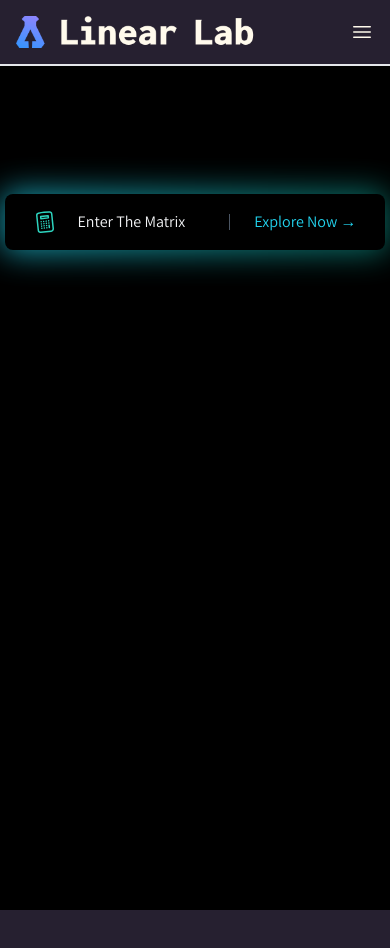
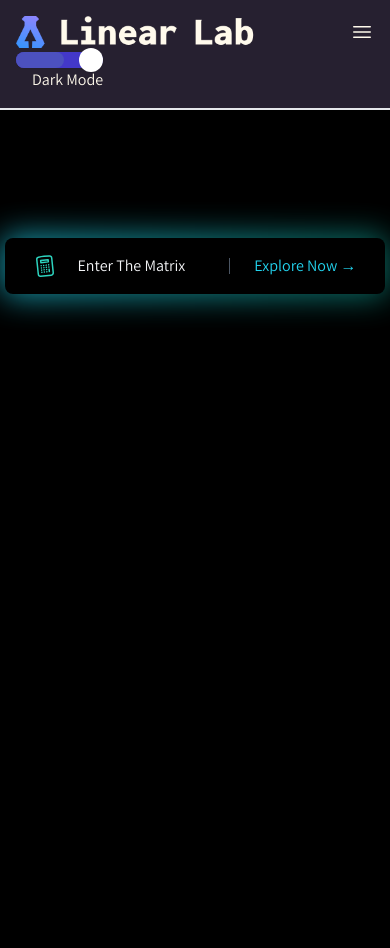
Before and after one commit to nickjg1/linear-lab, a React (Create React App) app in the folder react-app/: page / in a window 390 px wide. Shown: the top 948 px of the page. Before the commit the page ends 910 px from the top, so only its background shows below. Built offline with nearby package versions, Linux system fonts and the light colour scheme.

Commit message:
Added focus states to navbar

```diff
--- a/react-app/src/components/Dropdown.jsx
+++ b/react-app/src/components/Dropdown.jsx
@@ -12,7 +12,7 @@ export default function Navbar() {
 	return (
 		<Menu as="div" className="relative inline-block text-left ">
 			<div>
-				<Menu.Button className="inline-flex font-sans w-full justify-center gap-x-1 group-hover:text-gray-400 transition duration-200 ">
+				<Menu.Button className="inline-flex font-sans w-full justify-center gap-x-1  ">
 					Lessons
 					<ChevronDownIcon className="mt-1 w-5 group-hover:text-gray-400" />
 				</Menu.Button>
--- a/react-app/src/components/Navbar.jsx
+++ b/react-app/src/components/Navbar.jsx
@@ -1,4 +1,3 @@
-import { useState } from 'react';
 import { useNavigate } from 'react-router-dom';
 import Dropdown from './Dropdown';
 
@@ -11,15 +10,18 @@ const Navbar = () => {
 
 	return (
 		<header className="lg:px-16 px-4 bg-offBlack flex flex-wrap justify-between lg:justify-start items-center lg:py-2 py-4 border-b-2 ">
-			<img
+			<a
+				href="/"
 				onClick={() => {
-					navigate('/');
 					menuToggle(false);
 				}}
-				className="h-[2rem] pr-[2rem] cursor-pointer"
+			>
+				<img
+					className="h-[2rem] pr-[2rem]"
 					src={process.env.PUBLIC_URL + '/flogo.png'}
 					alt="logo"
 				/>
+			</a>
 
 			<label for="menu-toggle" className="cursor-pointer lg:hidden block">
 				<svg
@@ -49,15 +51,18 @@ const Navbar = () => {
 							<Dropdown />
 						</li>
 
-						<li
-							className="navLi"
+						<li className="navLi">
+							<a
+								className=""
+								href="/sandbox"
 								onClick={() => {
-								navigate('/sandbox');
 									menuToggle(false);
 								}}
 							>
 								Sandbox
+							</a>
 						</li>
+
 						<li
 							className="navLi lg:hidden block"
 							onClick={() => {
@@ -70,17 +75,22 @@ const Navbar = () => {
 					</ul>
 				</nav>
 			</div>
-			<div className="hidden lg:flex lg:ml-auto">
+			<div className="lg:flex lg:ml-auto" id="menu">
 				<ul>
-					<li className="hidden  lg:flex lg:items-center lg:">
+					<li className=" lg:flex lg:items-center ">
 						<div className="  mt-1 ">
-							<div className="cursor-pointer  rounded-full bg-indigo-700 relative shadow-sm">
+							<div className="cursor-pointer rounded-full bg-indigo-700 relative shadow-sm">
 								<input
+									onKeyDown={(e) => {
+										if (e.key === 'Enter') {
+											e.target.click();
+										}
+									}}
 									defaultChecked
 									type="checkbox"
 									name="toggle"
 									id="toggle2"
-									className="focus:outline-none checkbox w-6 h-6 rounded-full bg-white absolute shadow-sm appearance-none cursor-pointer border border-transparent top-0 bottom-0 m-auto"
+									className="checkbox w-6 h-6 rounded-full bg-white absolute shadow-sm appearance-none cursor-pointer border border-transparent top-0 bottom-0 m-auto"
 								/>
 								<label
 									htmlFor="toggle2"
```
Also changed, not shown: 12 other files (tests, documents, lock files or other folders). Lines whose indentation alone changed are shown as unchanged.
